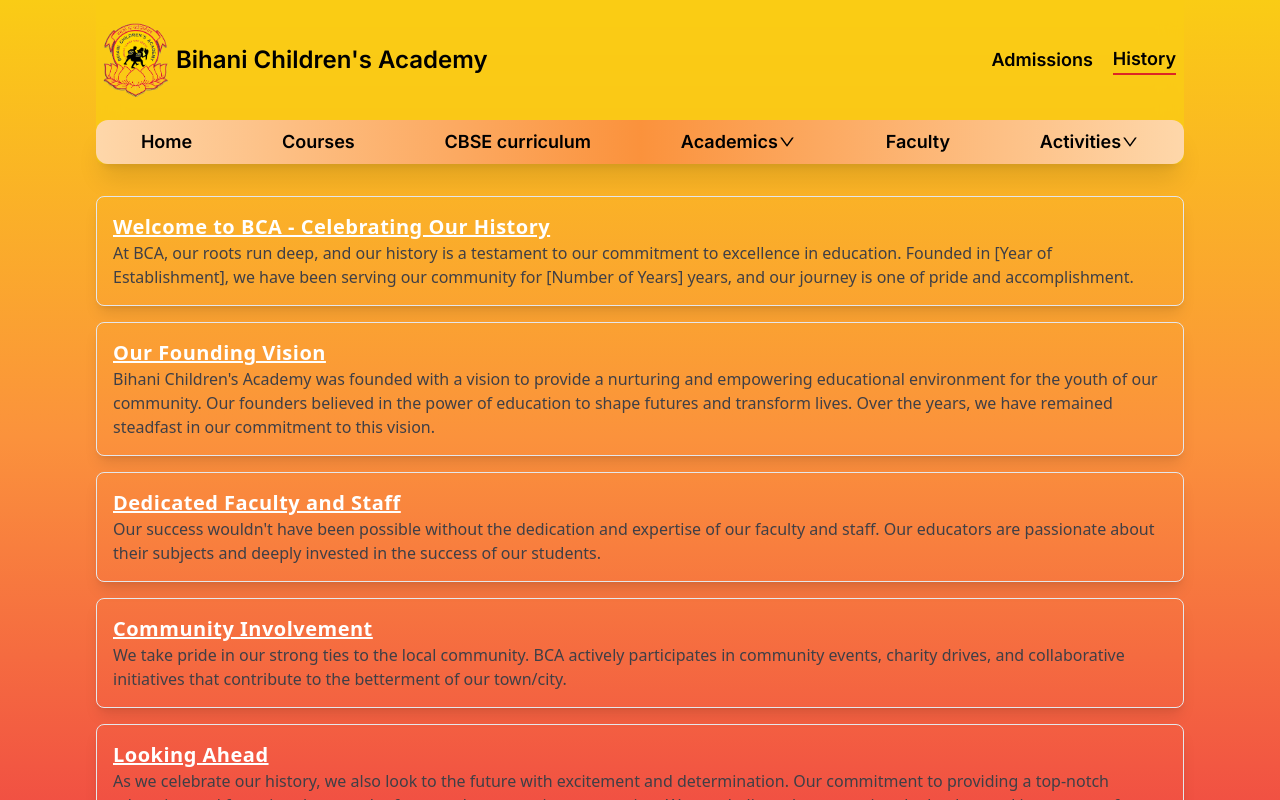
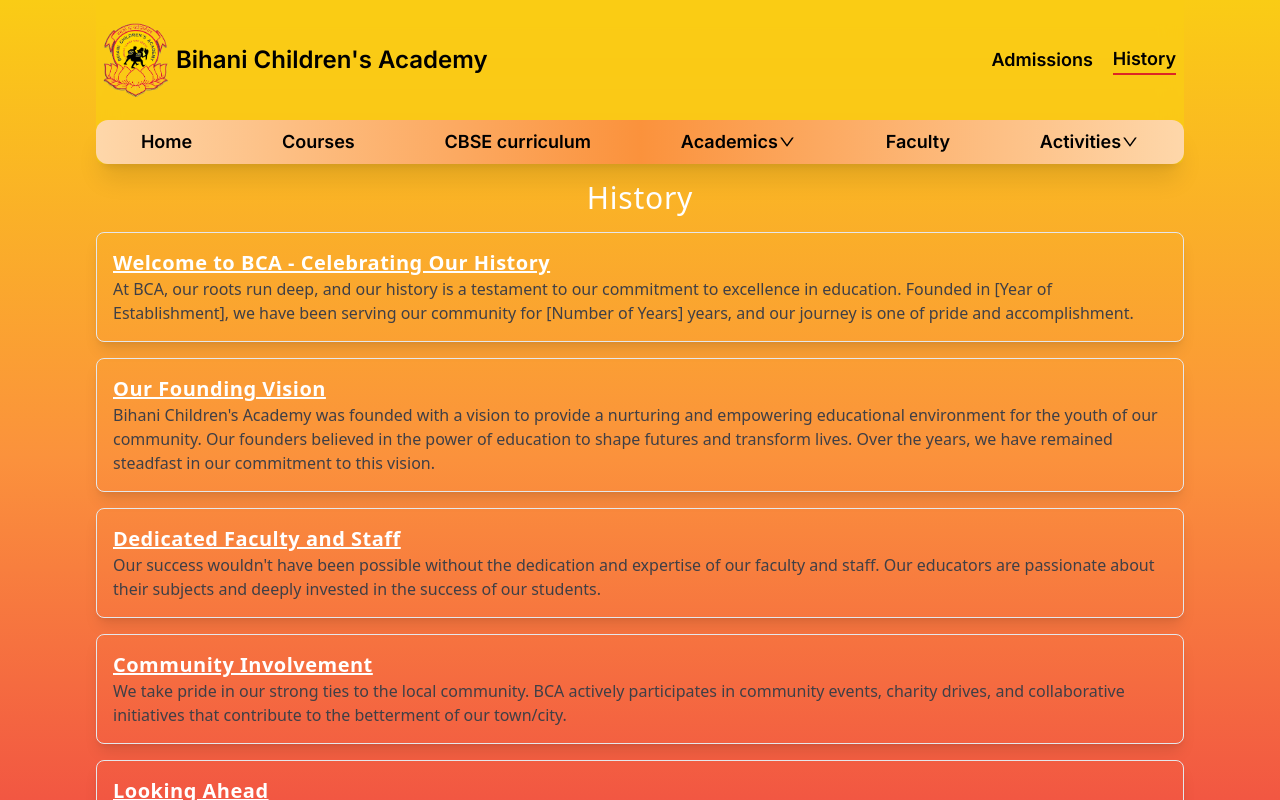
Before and after one commit to shubhjhawar/bihani_children_academy, a Next.js app: page /history in a window 1280 px wide. Shown: the top 800 px of the page. Built offline with nearby package versions, Linux system fonts and the light colour scheme.

Commit message:
added history title

```diff
--- a/app/(root)/history/page.js
+++ b/app/(root)/history/page.js
@@ -6,6 +6,7 @@ import { history } from '@/constants';
 const History = () => {
   return (
     <div className="h-auto">
+      <h1 className='text-white text-3xl flex justify-center font-sans tracking-wide'>History</h1>
       {history.map((element, index) => (
         <HistoryContainer key={index} title={element.title} content={element.content} index={index} />
       ))}
```
